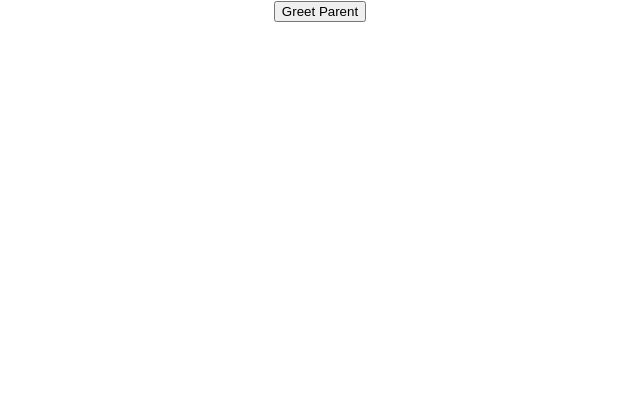
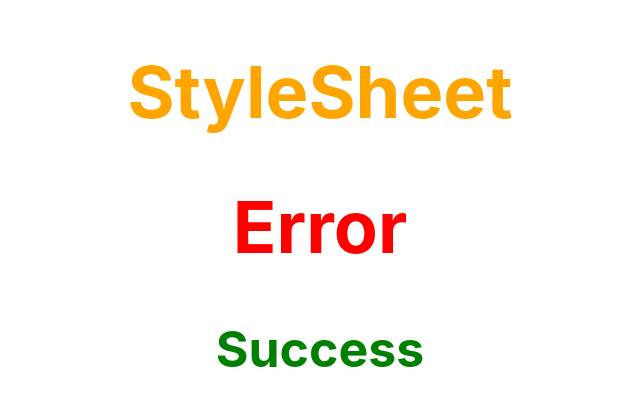
Before and after one commit to Naeem-ur-rahman/react-hello-world, a React (Create React App) app: page / in a window 1280 px wide. Shown: the top 406 px of the page, without its empty margins (320-960 px from the left). Built offline with nearby package versions, Linux system fonts and the light colour scheme.

Commit message:
method as props + Conditional Rendering + List Rendering + List and Keys + Index as Key + Styling in React Basic

```diff
--- a/src/App.js
+++ b/src/App.js
@@ -8,6 +8,11 @@ import FunctionClick from './components/FunctionClick';
 import ClassClick from './components/ClassClick';
 import EventBind from './components/EventBind';
 import ParentComponent from './components/ParentComponent';
+import UserGreeting from './components/UserGreeting';
+import NameList from './components/NameList';
+import StyleSheet from './components/StyleSheet';
+import './AppStyle.css'
+import Style from './AppStyles.module.css'
 
 function App() {
   return (
@@ -26,7 +31,12 @@ function App() {
       {/* <FunctionClick /> */}
       {/* <ClassClick /> */}
       {/* <EventBind /> */}
-      <ParentComponent />
+      {/* <ParentComponent /> */}
+      {/* <UserGreeting /> */}
+      {/* <NameList /> */}
+
+      <StyleSheet />
+      <h1 className={`${Style.success} heading-small`}>Success</h1>
     </div>
   );
 }
--- /dev/null
+++ b/src/AppStyle.css
@@ -0,0 +1,7 @@
+.heading-xl {
+     font-size: 72px;
+}
+
+.heading-small {
+     font-size: 50px;
+}
--- /dev/null
+++ b/src/AppStyles.module.css
@@ -0,0 +1,7 @@
+.success{
+     color: green;
+}
+
+.error{
+     color: red;
+}
--- a/src/components/ChildComponent.js
+++ b/src/components/ChildComponent.js
@@ -1,9 +1,10 @@
 import React from 'react'
-
+//passes methods with the help of props and also pass parameters of function using arrow functions
 function ChildComponent(props) {
+  const { greetHandler } = props;
   return (
     <div>
-      <button onClick={props.greetHandler}>Greet Parent</button>
+      <button onClick={() => greetHandler('Child')}>Greet Parent</button>
     </div>
   )
 }
--- /dev/null
+++ b/src/components/NameList.js
@@ -0,0 +1,50 @@
+import React from 'react';
+import Person from './Person';
+
+function NameList() {
+     const persons = [
+          {
+               id: 1,
+               name: 'Bruce',
+               age: 30,
+               heroName: 'Batman'
+          },
+          {
+               id: 2,
+               name: 'Clark',
+               age: 25,
+               heroName: 'Superman'
+          },
+          {
+               id: 3,
+               name: 'Diana',
+               age: 23,
+               heroName: 'WonderWoman'
+          },
+          {
+               id: 4,
+               name: 'Jack',
+               age: 20,
+               heroName: 'Robin'
+          }
+     ]
+
+     // key should be unique on passing
+     // key prop is not rendered it is reserved
+     // with out key all list are mached and rendered and there is problem in it
+     // with key prop its easy to match the list.
+     const personList = persons.map(person => <Person key={person.id} person={person} />);
+     return <div>{personList}</div>
+
+
+     // const names = ['Bruce', 'Clark', 'Diana'];
+     // const NameList = names.map((name, index) => <h2 key={index}>{index}--{name}</h2>);
+     // return <div>{NameList}</div>
+
+     // this index as key is risky in complex problem
+     // only use index as if list is static or rendered onces
+     // otherwise use uniquie id as key
+
+}
+
+export default NameList
--- a/src/components/ParentComponent.js
+++ b/src/components/ParentComponent.js
@@ -11,8 +11,8 @@ class ParentComponent extends Component {
           this.greetParent = this.greetParent.bind(this)
      }
 
-     greetParent() {
-          alert(`Hello ${this.state.parentName}`)
+     greetParent(childName) {
+          alert(`Hello ${this.state.parentName} From ${childName}`)
      }
 
      render() {
--- /dev/null
+++ b/src/components/Person.js
@@ -0,0 +1,13 @@
+import React from 'react'
+
+
+// the HTML is written in this file and the person is passed form the NameList.js
+function Person({person}) {
+     return (
+          <h2>
+               ({person.id}): I am {person.name}, I am {person.age} Years old, a.k.a {person.heroName}
+          </h2>
+     )
+}
+
+export default Person
--- /dev/null
+++ b/src/components/StyleSheet.js
@@ -0,0 +1,16 @@
+import React from 'react';
+import Style from '../AppStyles.module.css';
+
+function StyleSheet() {
+     let heading = {
+          fontSize: '72px',
+          color: 'Orange'
+     }
+     return (
+          <>
+               <h1 style={heading}>StyleSheet</h1>
+               <h1 className={`${Style.error} heading-xl`}>Error</h1>
+          </>
+     )
+}
+export default StyleSheet
--- /dev/null
+++ b/src/components/UserGreeting.js
@@ -0,0 +1,42 @@
+import React, { Component } from 'react';
+
+class UserGreeting extends Component {
+     constructor() {
+          super();
+          this.state = {
+               isLoggedIn: true
+          }
+     }
+     render() {
+
+          // if else Rendering
+          // if (this.state.isLoggedIn) {
+          //      return <div>Welcome Naeem ur Rahman Sajid</div>
+          // } else {
+          //      return <div>Welcome Guest</div>
+          // }
+
+
+          // Elements Variable Rendering
+          // let message
+          // if (this.state.isLoggedIn) {
+          //      message = <div>Hello Naeem ur Rahman Sajid</div>
+          // } else {
+          //      message = <div>Hello Guest</div>
+          // }
+          // return <div>{message}</div>
+
+
+          // ternary condition operator which can also be used in jsx
+          // return (
+          //      this.state.isLoggedIn ?
+          //           (<div>Welcome Naeem ur Rahman Sajid</div>) :
+          //           (<div>Welcome Guest</div>)
+          // )
+
+          // Short Circuit Operator
+          return this.state.isLoggedIn && <div>Welcome Naeem ur Rahman Sajid</div>
+     }
+}
+
+export default UserGreeting
```
